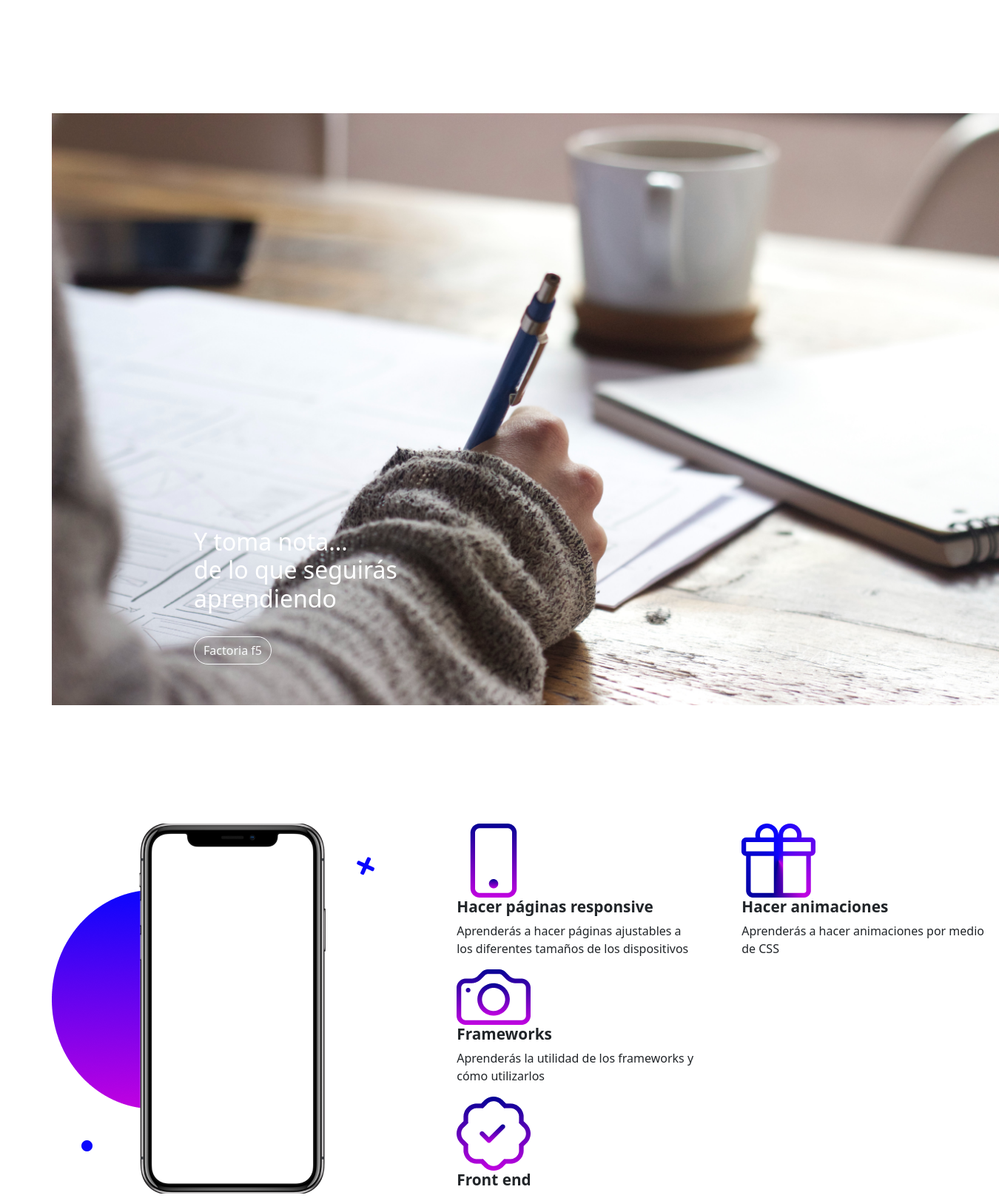
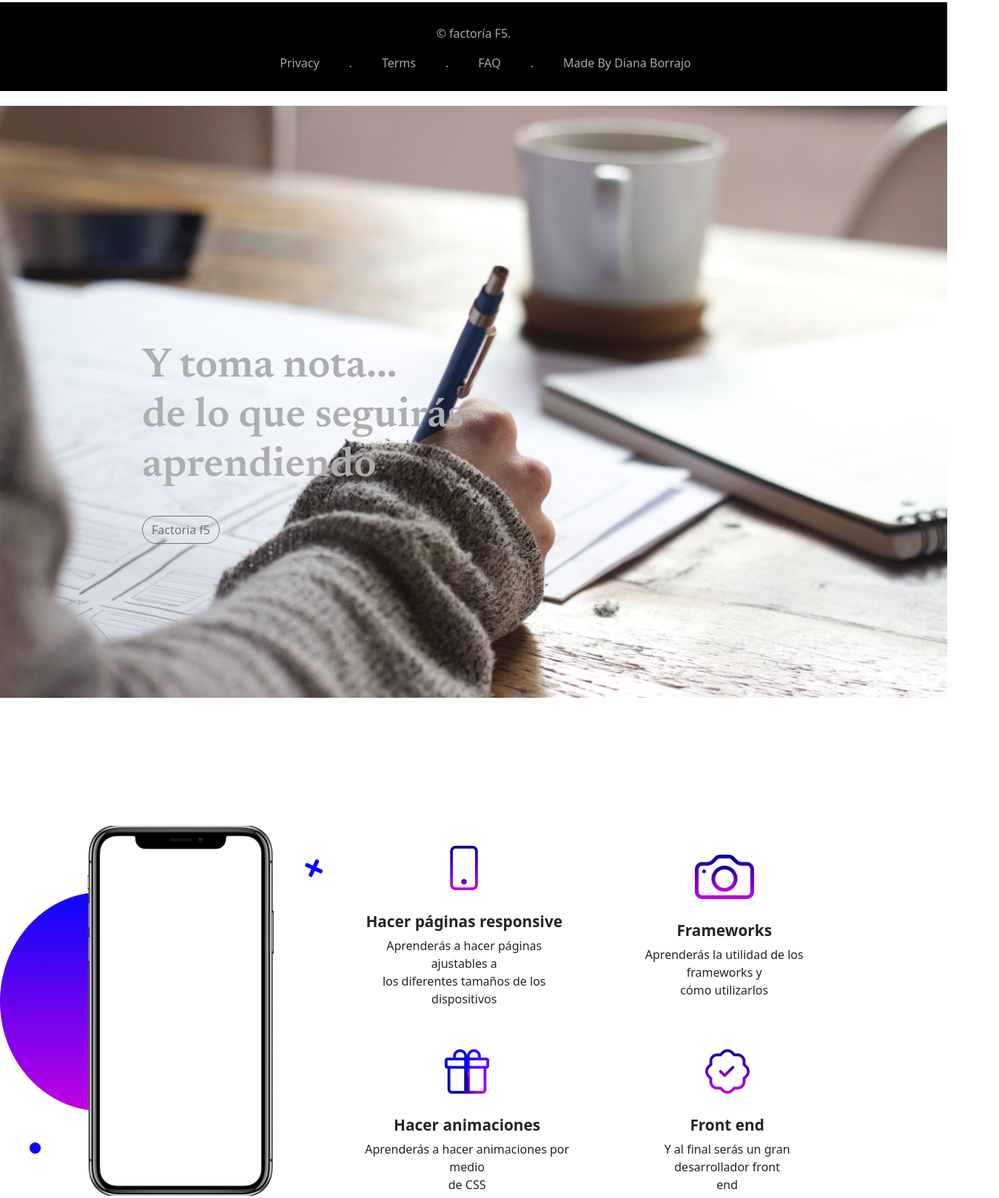
Before and after one commit to Dianab177/replicado2, a website: page index.html in a window 1280 px wide. Shown: the part 677-2296 px from the top of the page at 74% size, 1350 px wide, since content can reach past the window. Drawn offline with nearby package versions, Linux system fonts and the light colour scheme.

Commit message:
movil responsive

```diff
--- a/assets/sass/_responsive.scss
+++ b/assets/sass/_responsive.scss
@@ -1,3 +1,33 @@
 @media(max-width:790px){
-
+    .banner-1{
+        flex-direction: column;
+    }
+    .banner2{
+        text-align: center;
+    }
+    .banner-3{
+        flex-direction: column;
+    }
+    footer{
+    height: fit-content;
+    }
+    .ul-footer{
+    flex-direction: column;
+    justify-content: center;
+    }
+    .phone{
+        height: 5px;
+    }
+    h1{
+        font-size: 1rem;
+    }
+    h4{
+        font-size: 0.5rem;
+    }
+    .img-icon{
+        height: 30px;
+    }
+    li{
+        font-size: 0.7rem;
+    }
 }
--- a/assets/sass/style.scss
+++ b/assets/sass/style.scss
@@ -1,17 +1,50 @@
-@import 'responsive';
-@import 'animation';
+@import "responsive";
+@import "animation";
 
-body{
+body {
   margin: 0;
   padding: 0;
 }
-h4{
+h1,
+h2 {
+  font-weight: 600;
+  font-style: normal;
+  font-size: 3.5rem;
+  font-family: "Newsreader";
+}
+h4 {
   font-weight: 700;
   font-size: 1.3rem;
 }
+p {
+  color: darkgrey;
+}
+li {
+  margin: 0 20px;
+}
+ul {
+  list-style: none;
+}
+a {
+  text-decoration: none;
+}
+iconify-icon {
+  margin-right: 12px;
+}
+footer {
+  text-align: center;
+  background-color: black;
+  height: 15vh;
+  width: 100%;
+  color: darkgrey;
+  padding-top: 30px;
+  margin-top: 10vh;
+  position: fixed;
+  bottom: 0px;
+}
 .container {
   padding: 0;
-    margin: 0 50;
+  margin: 0;
   width: 100vw;
   display: flex;
   justify-content: center;
@@ -22,19 +55,14 @@ h4{
   display: flex;
   justify-content: space-around;
   align-items: center;
-    background-color: #FFFFFF;
+  background-color: #ffffff;
   width: 100vw;
   height: 8%;
   position: fixed;
   top: 0;
   padding-top: 15px;
   margin-bottom: 10vh;
-  }
-  .line-under-nav{
   box-shadow: 0px 3px rgba(228, 228, 228, 0.8);
-    width: 100%;
-    height: 10px;
-
 }
 .link-menu {
   list-style: none;
@@ -46,52 +74,57 @@ h4{
   font-weight: bold;
   text-decoration: none;
 }
-
 .link {
   color: black;
 }
 .banner-1 {
   display: flex;
-    justify-content:space-around;
+  justify-content: space-around;
   justify-items: center;
   align-items: center;
   width: 100%;
   margin-top: 20vh;
 }
-  .div-margin{
+.div-margin {
   display: inline-block;
   height: 5%;
   width: 100%;
 }
-  .banner-2{
-    color:white;
-    background-image: url('../images/background_banner_2.jpg');
+.banner-2 {
+  color: rgb(175, 174, 174);
+  background-image: url("../images/background_banner_2.jpg");
   background-repeat: no-repeat;
   background-size: cover;
   background-color: black;
   height: 100vh;
   width: 100vw;
   margin-top: 20vh;
-
 }
-  .content-banner2{
-    margin: 70vh 0 0 15vw;
+.content-banner2 {
+  margin: 40vh 0 0 15vw;
 }
-  .img-banner-2{
-    height: 500px;
-  }
-  .title-ul-banner-2{
+.title-ul-banner-2 {
   font-weight: 400;
 }
-  .banner-3{
+.banner-3 {
   display: flex;
-    justify-content: space-between;
-    width: 100vw;
+  justify-content: space-around;
+  justify-items: center;
+  align-items: center;
+  width: 100%;
   margin-top: 20vh;
 }
-  .banner-3-list{
+.banner-3-list {
   display: flex;
   justify-content: space-around;
+  align-items: center;
+  text-align: center;
+  margin-top: 5vh;
+}
+
+.img-icon {
+  height: 60px;
+  margin-bottom: 30px;
 }
 .phone {
   height: 500px;
@@ -103,32 +136,25 @@ h4{
   width: 100%;
   display: flex;
   align-items: center;
-
 }
-  .text-banner{
+.text-banner {
   width: 100%;
   align-content: center;
   display: flex;
   justify-content: center;
 }
-  .text-group{
+.text-group {
   display: block;
 }
-  h1 {
-    font-weight: 600;
-    font-style: normal;
-    font-size: 3.5rem;
-    font-family: "Newsreader"
+.ul-footer {
+  display: flex;
+  justify-content: center;
+  align-items: center;
+  color: darkgrey;
 }
-  li {
-    margin:0 20px;
+.link-github{
+  color: darkgrey;
 }
-  a {
-    text-decoration: none;
+.link-github:hover{
+  color: #ffffff;
 }
-  ul {
-    list-style: none;
-  }
-  iconify-icon {
-    margin-right: 12px;
-  }
--- a/index.html
+++ b/index.html
@@ -34,7 +34,6 @@
                 </ul>
             </div>
         </nav>
-        <div class="line-under-nav"></div>
         <div class="banner-1">
             <div class="text-banner">
                 <div class="text-group">
@@ -57,19 +56,18 @@
                 <h2>Y toma nota...<br />
                     de lo que seguirás<br />
                     aprendiendo</h2>
-                <a class="btn btn-outline-light mt-4 rounded-pill" href="https://factoriaf5.org/">Factoria f5</a>
+                <a class="btn btn-outline-secondary mt-4 rounded-pill" href="https://factoriaf5.org/">Factoria f5</a>
             </div>
 
         </div>
         <div class="banner-3">
             <div>
-                <img class="img-banner-2" src="./assets/images/phone-banner-2.png" alt="image phone-banner-2">
+                <img class="phone" src="./assets/images/phone-banner-2.png" alt="image phone-banner-2">
             </div>
             <div>
                 <div class="banner-3-list">
-
                     <ul>
-                        <li><img src="./assets/images/Phone-icon.png" alt=""></li>
+                        <li><img class="img-icon" src="./assets/images/Phone-icon.png" alt=""></li>
                         <li>
                             <h4>Hacer páginas responsive</h4>
                         </li>
@@ -78,7 +76,19 @@
                         </li>
                     </ul>
                     <ul>
-                        <li><img src="./assets/images/Vector-gift.png" alt=""></li>
+                        <li><img class="img-icon" src="./assets/images/machine-photo.png" alt=""></li>
+                        <li>
+                            <h4>Frameworks</h4>
+                        </li>
+                        <li>Aprenderás la utilidad de los frameworks y<br>
+                            cómo utilizarlos
+                        </li>
+                    </ul>
+
+                </div>
+                <div class="banner-3-list">
+                    <ul>
+                        <li><img class="img-icon" src="./assets/images/Vector-gift.png" alt=""></li>
                         <li>
                             <h4>Hacer animaciones</h4>
                         </li>
@@ -86,35 +96,36 @@
                             de CSS
                         </li>
                     </ul>
-                </div>
-                <div>
                     <ul>
-                        <li><img src="./assets/images/machine-photo.png" alt=""></li>
-                        <li>
-                            <h4>Frameworks</h4>
-                        </li>
-                        <li>Aprenderás la utilidad de los frameworks y<br>
-                            cómo utilizarlos
-                        </li>
-                    </ul>
-                    <ul>
-                        <li><img src="./assets/images/cloud-ok-icon.png" alt=""></li>
+                        <li><img class="img-icon" src="./assets/images/cloud-ok-icon.png" alt=""></li>
                         <li>
                             <h4>Front end</h4>
                         </li>
                         <li>Y al final serás un gran desarrollador front<br>
-                         end
+                            end
                         </li>
                     </ul>
                 </div>
             </div>
 
         </div>
-        <script src="https://cdn.jsdelivr.net/npm/bootstrap@5.2.2/dist/js/bootstrap.bundle.min.js"
-            integrity="sha384-OERcA2EqjJCMA+/3y+gxIOqMEjwtxJY7qPCqsdltbNJuaOe923+mo//f6V8Qbsw3" crossorigin="anonymous">
-            </script>
     </div>
     </div>
+    <footer>
+        <p>© factoría F5.</p>
+        <ul class="ul-footer">
+            <li>Privacy</li>
+            <li>.</li>
+            <li>Terms</li>
+            <li>.</li>
+            <li>FAQ</li>
+            <li>.</li>
+            <li><a class="link-github" href="https://github.com/Dianab177/replicado2">Made By Diana Borrajo</a></li>
+        </ul>
+    </footer>
+    <script src="https://cdn.jsdelivr.net/npm/bootstrap@5.2.2/dist/js/bootstrap.bundle.min.js"
+        integrity="sha384-OERcA2EqjJCMA+/3y+gxIOqMEjwtxJY7qPCqsdltbNJuaOe923+mo//f6V8Qbsw3" crossorigin="anonymous">
+        </script>
 </body>
 
 </html>
```
Also changed, not shown: assets/styles/style.css, 1 other file. Lines whose indentation alone changed are shown as unchanged.
